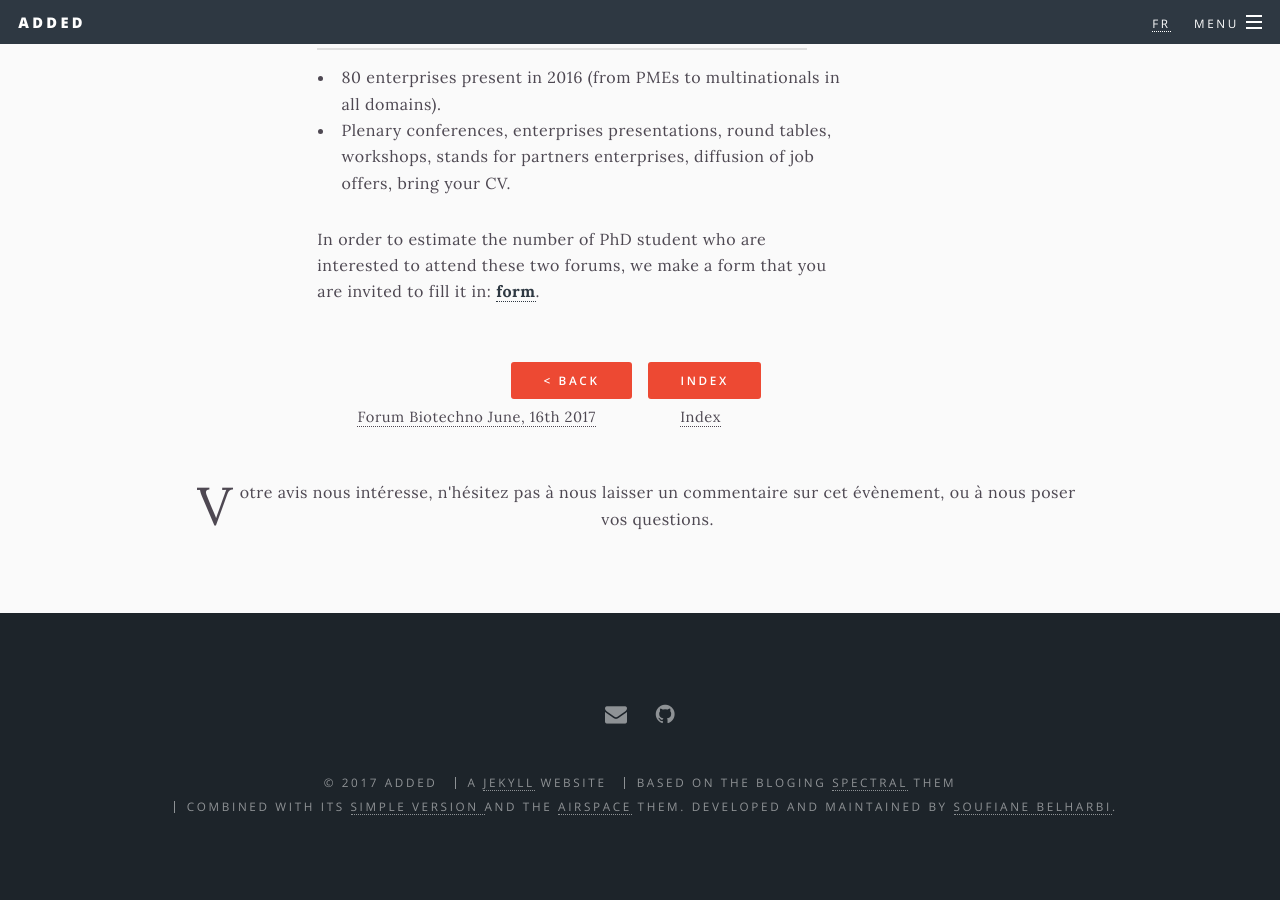
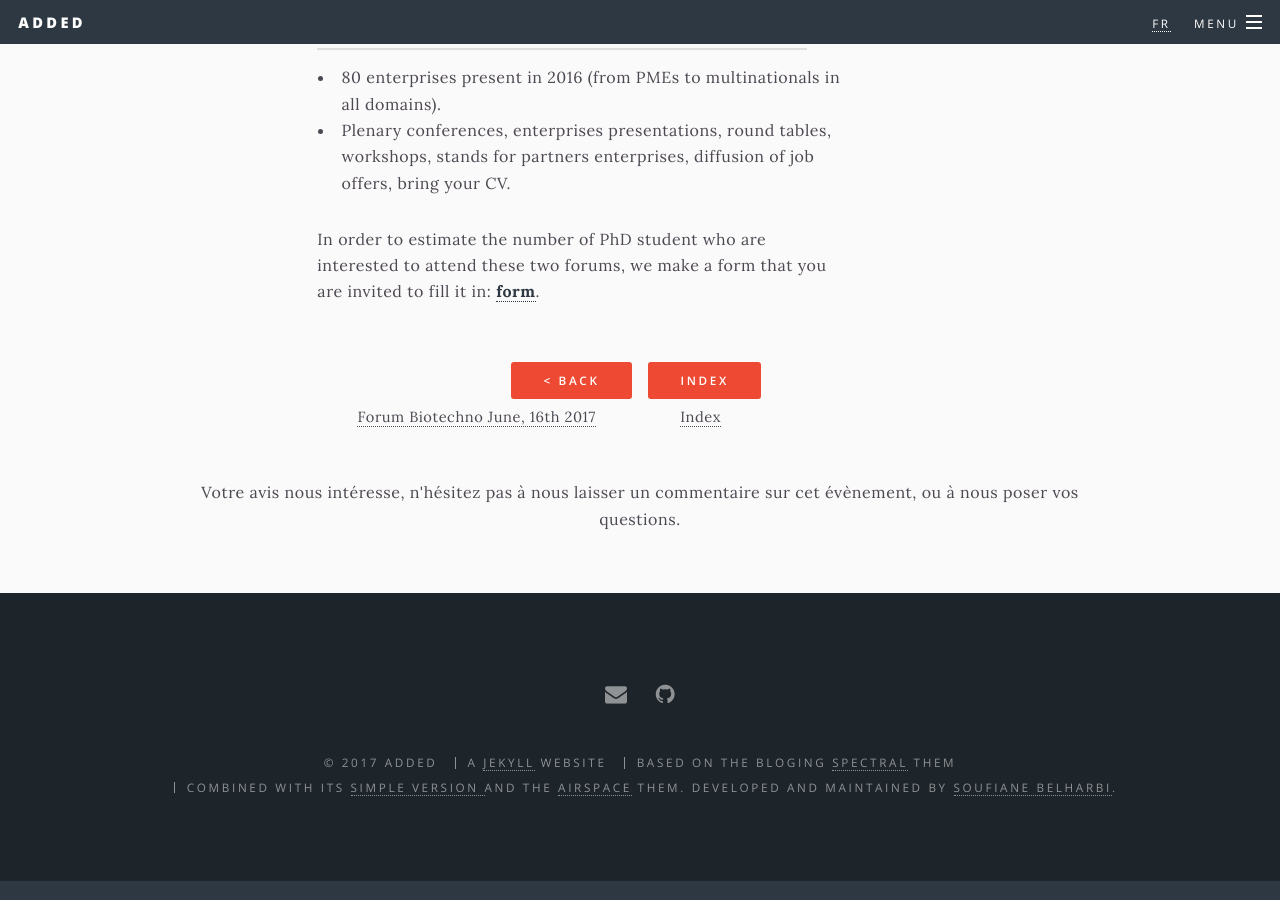
Before and after one commit to asso-added/asso-added.github.io, a Jekyll site: the page built from _posts/2017-10-00-forums-d-emploi-des-jd-octobre-en.md, in a window 1280 px wide and 900 px high, scrolled down 615 px. Built offline with Jekyll 4.4.1, drawn with Linux system fonts in a browser that asks for light colours; nearby versions of some CDN libraries; library files that are not in the unit come from our copies; comment, search, counter and statistics services are not loaded.

Commit message:
Update disqus.html

```diff
--- a/_includes/disqus.html
+++ b/_includes/disqus.html
@@ -1,11 +1,11 @@
 {% if page.comment %}
 <section  class="wrapper special">
    <div class="inner">
-     <header class="major">
+
 <p>
   Votre avis nous intéresse, n'hésitez pas à nous laisser un commentaire sur cet évènement, ou à nous poser vos questions.
 </p>
-     </header>
+
      </div>
 </section>
 <div id="disqus_thread" class="disqus" style="width: 80em; margin-left:5em;"></div>
```
